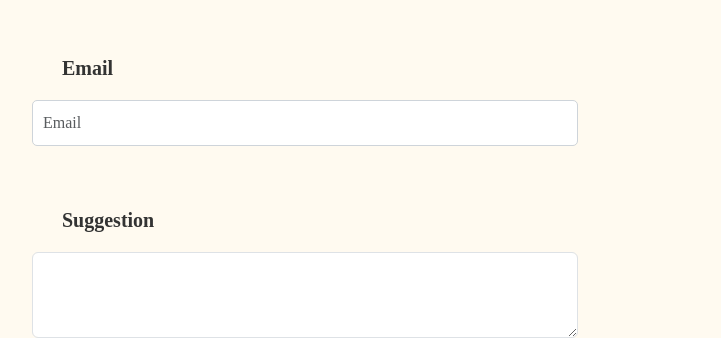
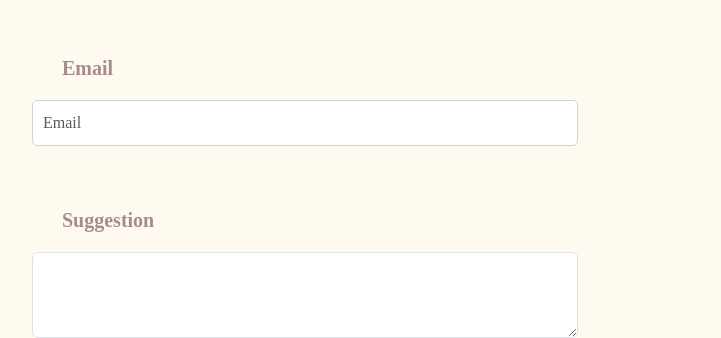
Before and after one commit to derakayla5/MINPRO-2, a plain HTML site: page index.html in a window 1280 px wide. Shown: the part 4045-4383 px from the top of the page, without its empty margins (50-771 px from the left). Drawn offline with nearby package versions, Linux system fonts and the light colour scheme.

Commit message:
Update style.css

```diff
--- a/style.css
+++ b/style.css
@@ -204,10 +204,6 @@ h4 {
 }
 
 /* Warna teks pada label */
-.form-label {
-    color: #a48d8d;
-    font-size: 20px;
-}
 
 /* Efek hover untuk input */
 .form-control:hover {
@@ -314,5 +310,6 @@ h4 {
     font-weight: bold;
     margin-bottom: 5px;
     margin: 30px;
-
+     color: #a48d8d;
+    font-size: 20px;
 }
```
